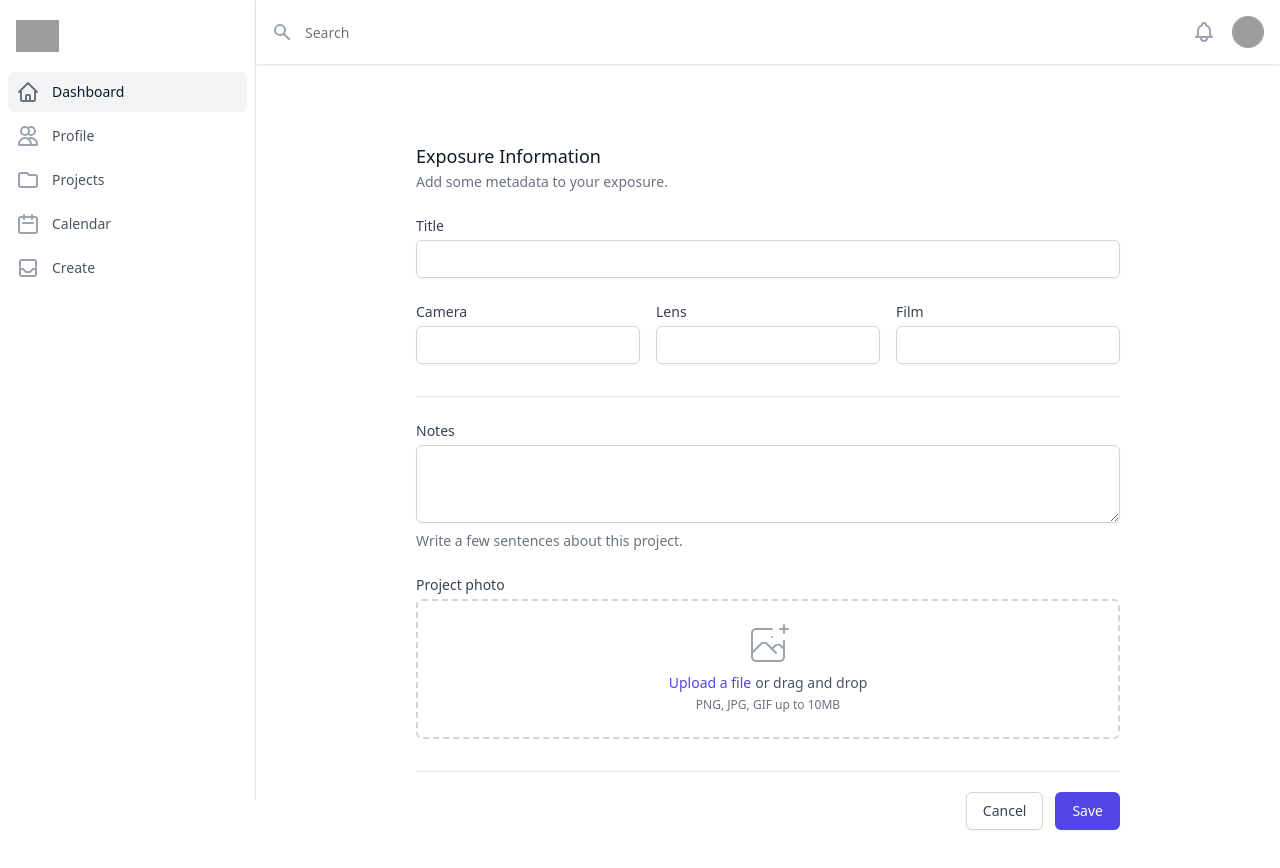
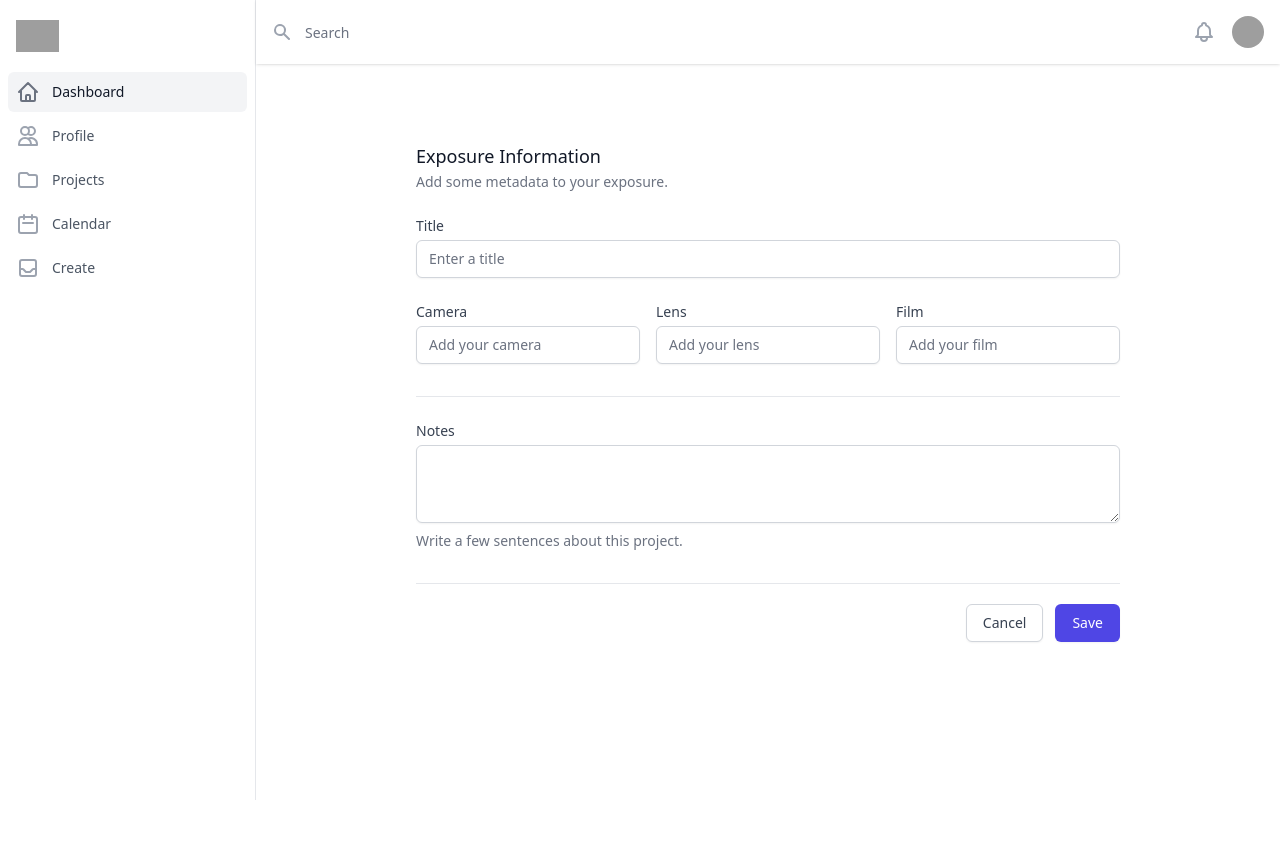
Before and after one commit to heyjochen/loomier2022, a React (Create React App) app in the folder client/: page /dashboard/create in a window 1280 px wide. Shown: the top 868 px of the page. After the commit the page ends 800 px from the top, so only its background shows below. Built offline with nearby package versions, Linux system fonts and the light colour scheme; grey boxes are pictures that could not be loaded.

Commit message:
handle form submission

```diff
--- a/client/src/components/Create.jsx
+++ b/client/src/components/Create.jsx
@@ -1,6 +1,34 @@
+import { Formik, Form, Field } from 'formik';
+import axios from 'axios';
+
 export function Create() {
+  const createProject = async (values, { resetForm }) => {
+    console.log(values);
+    const { title, camera, lens, film, notes } = values;
+
+    axios.post('http://localhost:8000/api/projects', values);
+    resetForm();
+    console.log('Created project');
+  };
+
   return (
-    <form className="space-y-8 divide-y divide-gray-200 max-w-3xl mx-auto py-10 px-4 sm:px-6 lg:py-12 lg:px-8">
+    <>
+      <Formik
+        initialValues={{
+          title: '',
+          camera: '',
+          lens: '',
+          film: '',
+          notes: '',
+          // 'file-upload': '',
+        }}
+        onSubmit={createProject}
+      >
+        {(formik) => (
+          <Form
+            action="#"
+            className="space-y-8 divide-y divide-gray-200 max-w-3xl mx-auto py-10 px-4 sm:px-6 lg:py-12 lg:px-8"
+          >
             <div className="space-y-8 divide-y divide-gray-200 ">
               <div className="pt-8">
                 <div>
@@ -14,17 +42,17 @@ export function Create() {
                 <div className="mt-6 grid grid-cols-1 gap-y-6 gap-x-4 sm:grid-cols-6">
                   <div className="sm:col-span-6">
                     <label
-                htmlFor="street-address"
+                      htmlFor="title"
                       className="block text-sm font-medium text-gray-700"
                     >
                       Title
                     </label>
                     <div className="mt-1">
-                <input
+                      <Field
                         type="text"
-                  name="street-address"
-                  id="street-address"
-                  autoComplete="street-address"
+                        name="title"
+                        id="title"
+                        placeholder="Enter a title"
                         className="shadow-sm focus:ring-indigo-500 focus:border-indigo-500 block w-full sm:text-sm border-gray-300 rounded-md"
                       />
                     </div>
@@ -32,17 +60,17 @@ export function Create() {
 
                   <div className="sm:col-span-2">
                     <label
-                htmlFor="city"
+                      htmlFor="camera"
                       className="block text-sm font-medium text-gray-700"
                     >
                       Camera
                     </label>
                     <div className="mt-1">
-                <input
+                      <Field
                         type="text"
-                  name="city"
-                  id="city"
-                  autoComplete="address-level2"
+                        name="camera"
+                        id="camera"
+                        placeholder="Add your camera"
                         className="shadow-sm focus:ring-indigo-500 focus:border-indigo-500 block w-full sm:text-sm border-gray-300 rounded-md"
                       />
                     </div>
@@ -50,17 +78,17 @@ export function Create() {
 
                   <div className="sm:col-span-2">
                     <label
-                htmlFor="region"
+                      htmlFor="lens"
                       className="block text-sm font-medium text-gray-700"
                     >
                       Lens
                     </label>
                     <div className="mt-1">
-                <input
+                      <Field
                         type="text"
-                  name="region"
-                  id="region"
-                  autoComplete="address-level1"
+                        name="lens"
+                        id="lens"
+                        placeholder="Add your lens"
                         className="shadow-sm focus:ring-indigo-500 focus:border-indigo-500 block w-full sm:text-sm border-gray-300 rounded-md"
                       />
                     </div>
@@ -68,17 +96,17 @@ export function Create() {
 
                   <div className="sm:col-span-2">
                     <label
-                htmlFor="postal-code"
+                      htmlFor="film"
                       className="block text-sm font-medium text-gray-700"
                     >
                       Film
                     </label>
                     <div className="mt-1">
-                <input
+                      <Field
                         type="text"
-                  name="postal-code"
-                  id="postal-code"
-                  autoComplete="postal-code"
+                        name="film"
+                        id="film"
+                        placeholder="Add your film"
                         className="shadow-sm focus:ring-indigo-500 focus:border-indigo-500 block w-full sm:text-sm border-gray-300 rounded-md"
                       />
                     </div>
@@ -90,18 +118,18 @@ export function Create() {
                 <div className="mt-6 grid grid-cols-1 gap-y-6 gap-x-4 sm:grid-cols-6">
                   <div className="sm:col-span-6">
                     <label
-                htmlFor="about"
+                      htmlFor="notes"
                       className="block text-sm font-medium text-gray-700"
                     >
                       Notes
                     </label>
                     <div className="mt-1">
-                <textarea
-                  id="about"
-                  name="about"
+                      <Field
+                        as="textarea"
+                        id="notes"
+                        name="notes"
                         rows={3}
                         className="shadow-sm focus:ring-indigo-500 focus:border-indigo-500 block w-full sm:text-sm border border-gray-300 rounded-md"
-                  defaultValue={''}
                       />
                     </div>
                     <p className="mt-2 text-sm text-gray-500">
@@ -109,7 +137,7 @@ export function Create() {
                     </p>
                   </div>
 
-            <div className="sm:col-span-6">
+                  {/* <div className="sm:col-span-6">
                     <label
                       htmlFor="cover-photo"
                       className="block text-sm font-medium text-gray-700"
@@ -138,7 +166,7 @@ export function Create() {
                             className="relative cursor-pointer bg-white rounded-md font-medium text-indigo-600 hover:text-indigo-500 focus-within:outline-none focus-within:ring-2 focus-within:ring-offset-2 focus-within:ring-indigo-500"
                           >
                             <span>Upload a file</span>
-                      <input
+                            <Field
                               id="file-upload"
                               name="file-upload"
                               type="file"
@@ -152,7 +180,7 @@ export function Create() {
                         </p>
                       </div>
                     </div>
-            </div>
+                  </div> */}
                 </div>
               </div>
             </div>
@@ -160,12 +188,14 @@ export function Create() {
             <div className="pt-5">
               <div className="flex justify-end">
                 <button
+                  disabled={!formik.isValid || !formik.dirty}
                   type="button"
                   className="bg-white py-2 px-4 border border-gray-300 rounded-md shadow-sm text-sm font-medium text-gray-700 hover:bg-gray-50 focus:outline-none focus:ring-2 focus:ring-offset-2 focus:ring-indigo-500"
                 >
                   Cancel
                 </button>
                 <button
+                  disabled={!formik.isValid || !formik.dirty}
                   type="submit"
                   className="ml-3 inline-flex justify-center py-2 px-4 border border-transparent shadow-sm text-sm font-medium rounded-md text-white bg-indigo-600 hover:bg-indigo-700 focus:outline-none focus:ring-2 focus:ring-offset-2 focus:ring-indigo-500"
                 >
@@ -173,6 +203,9 @@ export function Create() {
                 </button>
               </div>
             </div>
-    </form>
+          </Form>
+        )}
+      </Formik>
+    </>
   );
 }
```
Lines whose indentation alone changed are shown as unchanged.
